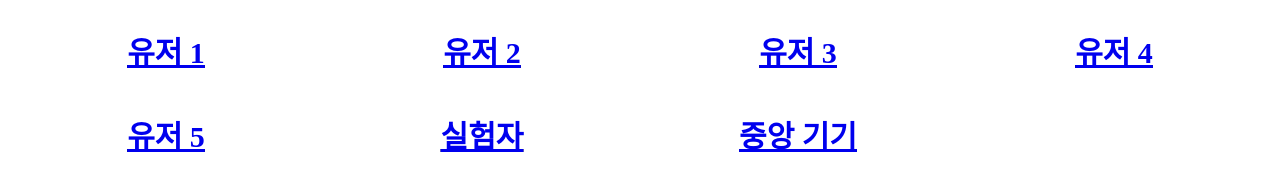
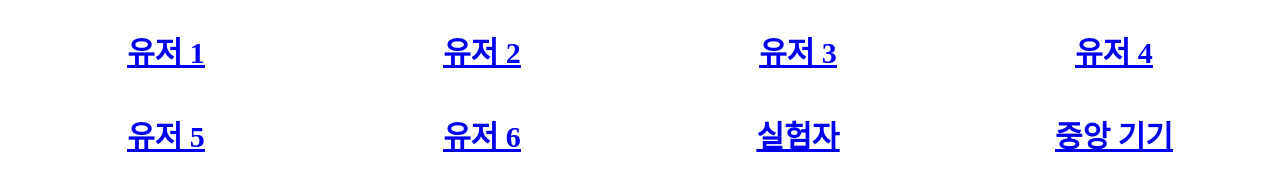
Before and after one commit to maist0126/summerprototype, a plain HTML site: page index.html in a window 1280 px wide. Drawn offline with Linux system fonts and the light colour scheme.

Commit message:
Update index.html

```diff
--- a/index.html
+++ b/index.html
@@ -24,6 +24,9 @@
 		<div class = "title_on" id="current">
 			<a href="./user5.html"> 유저 5</a>
 		</div>
+		<div class = "title_on" id="current">
+			<a href="./user6.html"> 유저 6</a>
+		</div>
 		<div class = "title_on" id="next">
 			<a href="./experimenter.html"> 실험자</a>
 		</div>
```
